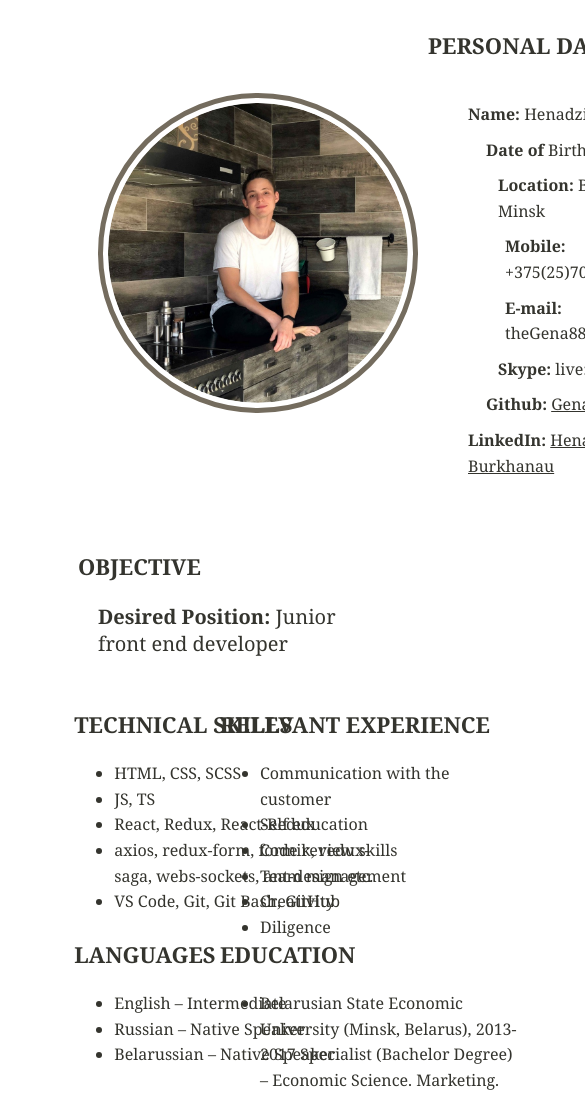
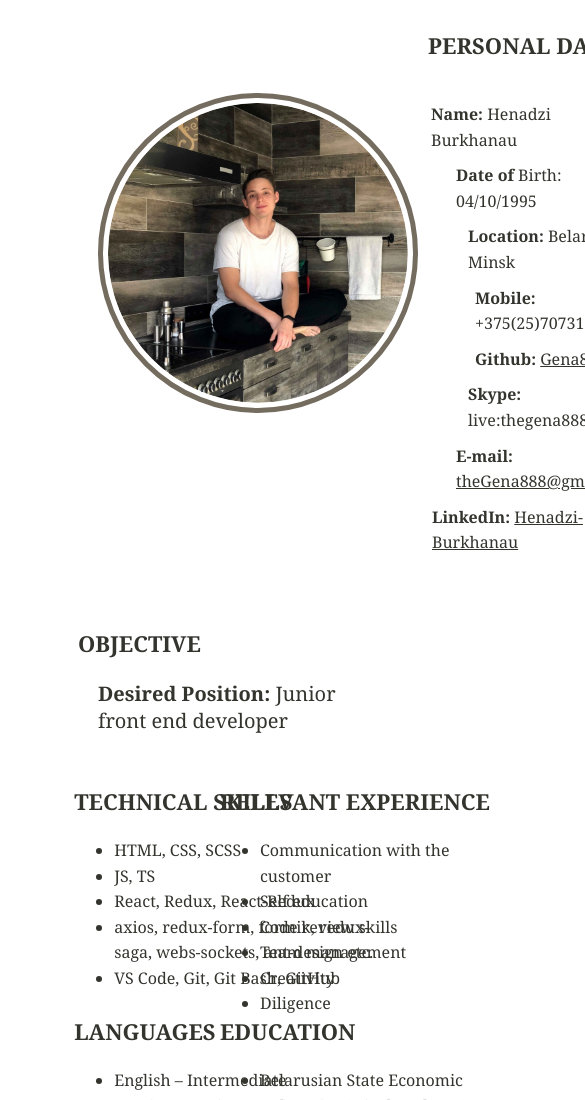
Before and after one commit to Gena888/rsschool-cv, a plain HTML site: page index.html in a window 390 px wide. Shown: the top 1100 px of the page, 585 px wide, since content can reach past the window. Drawn offline with Linux system fonts and the light colour scheme.

Commit message:
refactor: margins

```diff
--- a/index.html
+++ b/index.html
@@ -23,10 +23,10 @@
                         <li class="date-of-birth"> <b> Date of</b> Birth: 04/10/1995 </li>
                         <li class="location"><b> Location:</b> Belarus, Minsk </li>
                         <li class="mobile"> <b> Mobile:</b> +375(25)7073114 </li>
-                        <li class="e-mail"><b> E-mail:</b> theGena888@gmail.com</li>
+                        <li class="e-mail"><b> Github:</b> <a href="https://github.com/Gena888/">Gena888 </a></li>
                         <li class="skype"><b> Skype:</b> live:thegena888 </li>
-                        <li class="github"><b> Github: </b>
-                            <a href="https://github.com/Gena888/">Gena888</a>
+                        <li class="github"><b> E-mail: </b>
+                            <a href="mailto:theGena888@gmail.com">theGena888@gmail.com</a>
                         </li>
                         <li class="linkedIn">
                             <b> LinkedIn:</b>
--- a/styles/index.css
+++ b/styles/index.css
@@ -38,6 +38,7 @@
     font-family: Georgia, serif;
     color: #34342E;
     font-size: 16px;
+    padding-bottom: 40px;
     /* position: relative;
     left: -30px; */
 }
@@ -188,7 +189,7 @@
 }
 
 .first-row {
-    margin-bottom: 60px;
+    margin-bottom: 20px;
 }
 
 .second-row {
@@ -222,6 +223,7 @@
     flex-wrap: wrap;
     max-width: 960px;
     margin: 0;
+    margin-top: 10px;
 }
 
 .projects-images-details:focus, .projects-images-details summary:focus {
@@ -260,4 +262,20 @@
         margin-top: 0px;
         margin-bottom: 0px;
     }
+    .personal-data-block_info {
+        margin-left: -30px;
+    }
+    .name {
+        margin-left: -7px;
+    }
+    .linkedIn {
+        margin-left: -6px;
+    }
+    .projects-images {
+        margin-top: 10px;
+        max-width: 80%;
+    }
+    .projects-images img {
+        max-width: 320px;
+    }
 }
```
